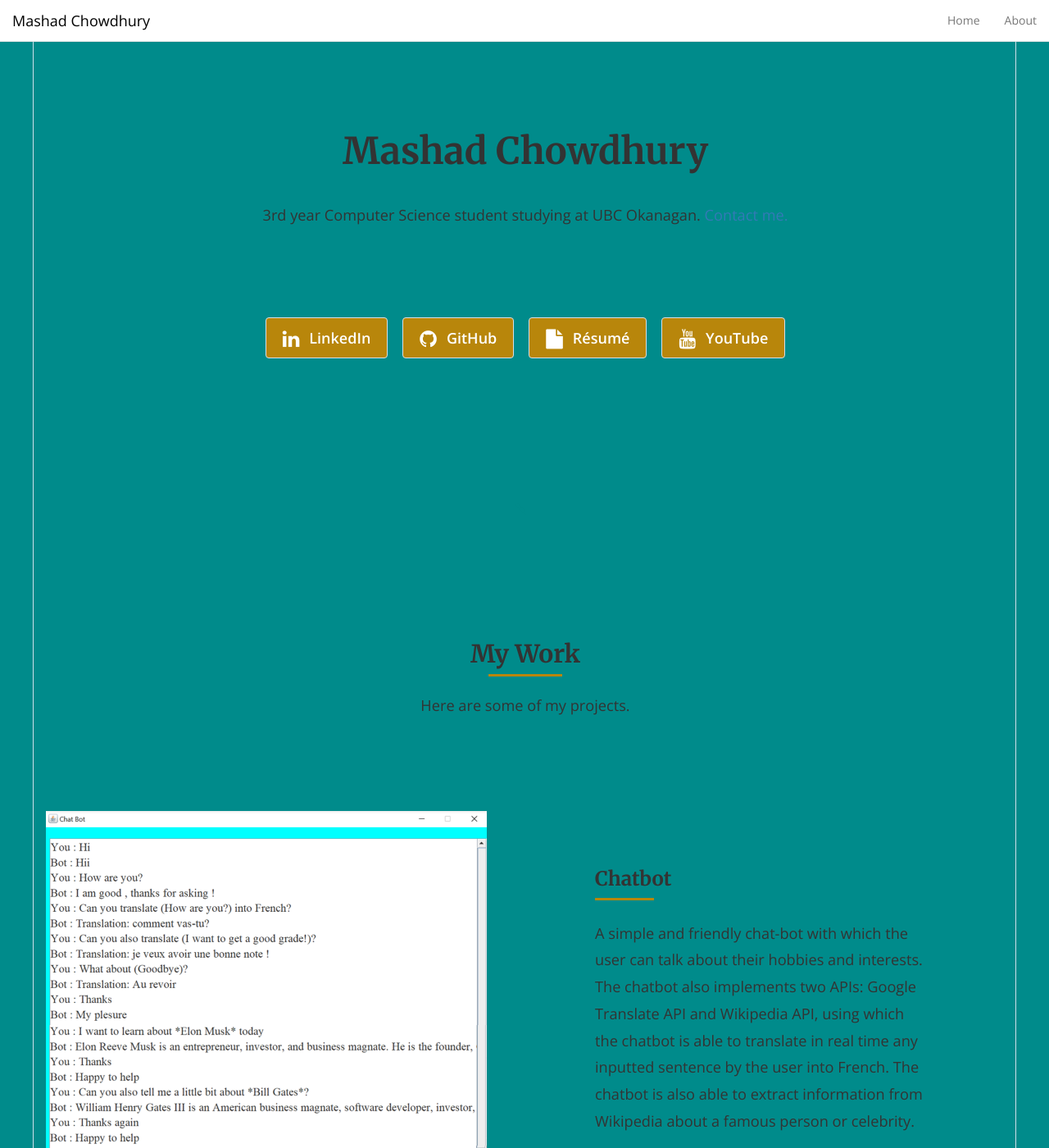
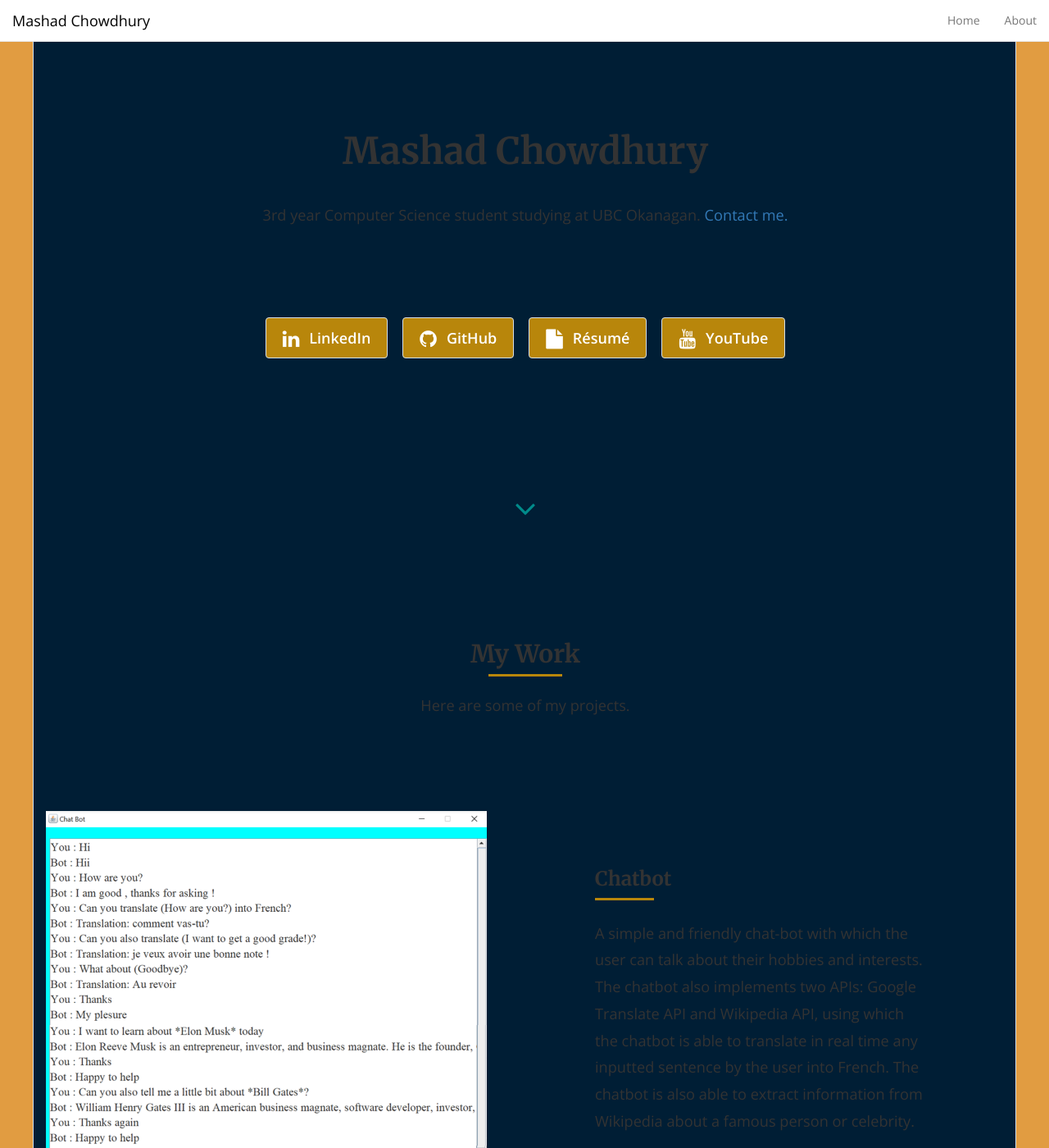
Before and after one commit to mashadchowdhury/mashadchowdhury.github.io, a Jekyll site: the page built from index.html, in a window 1280 px wide and 1400 px high. Shown: the whole window at 82% size. Built offline with Jekyll 4.4.1, drawn with Linux system fonts in a browser that asks for light colours; nearby versions of some CDN libraries; the list of posts is cut into pages by our own code.

Commit message:
Update style.scss

```diff
--- a/css/style.scss
+++ b/css/style.scss
@@ -33,8 +33,7 @@
 }
 
 body {
-  background-color: #008b8b;
-  background-image: url("scene.jpg");
+  background-color: #e19c41;
   @extend %opensans;
   -webkit-font-smoothing: antialiased;
 }
@@ -87,7 +86,7 @@
 }
 
 .main {
-  background-image: url("scene.jpg");
+  background-color: #001E35;
   border-left: solid 1px #cedfea;
   border-right: solid 1px #cedfea;
   &.container {
```
